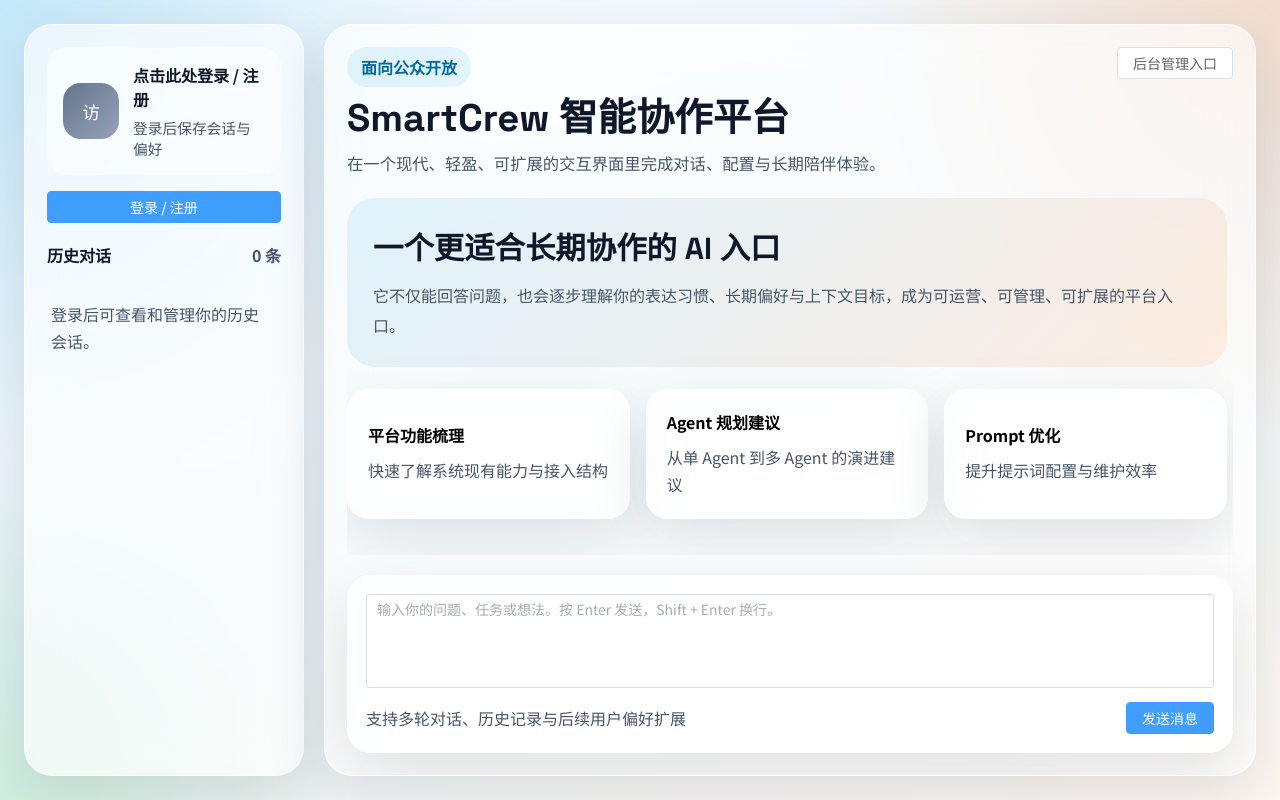
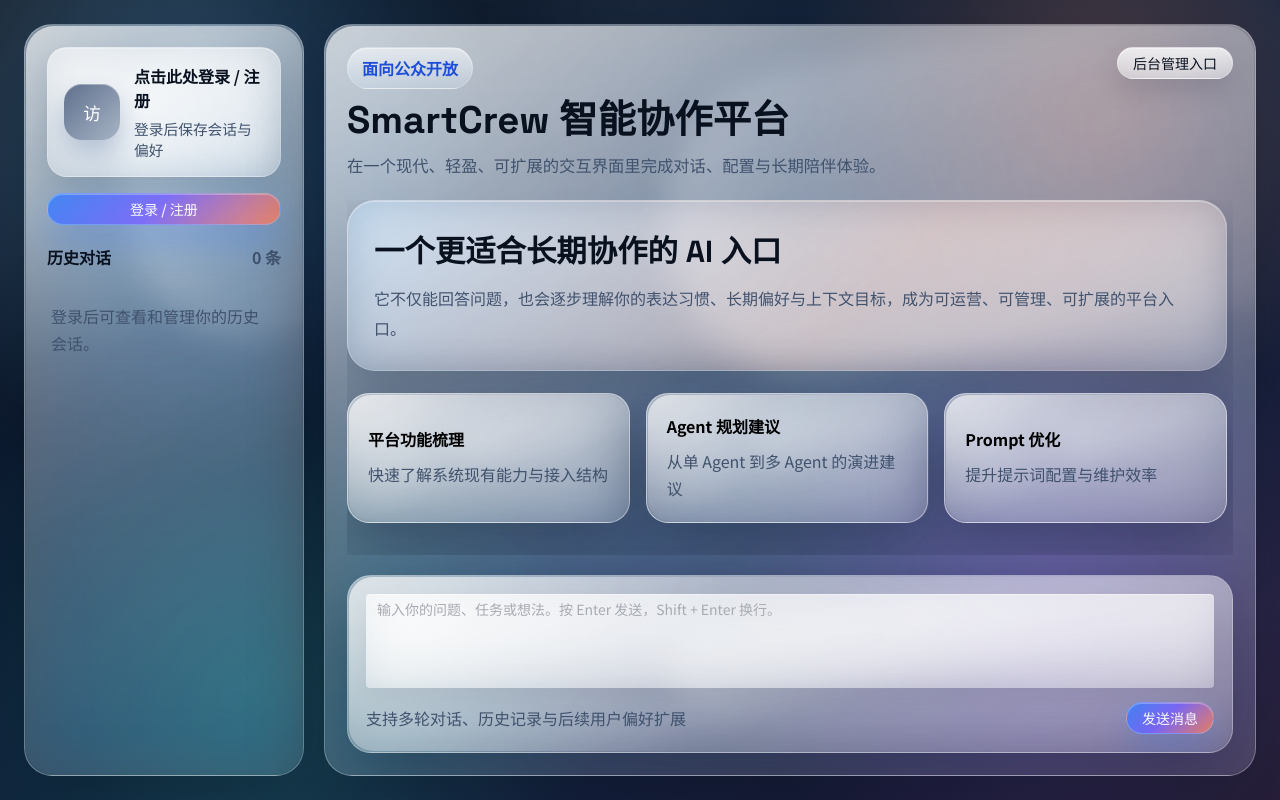
Before and after one commit to aa2386/smartcrew-agent, a Vue app in the folder smartcrew-ui/: page / in a window 1280 px wide. Built offline with nearby package versions, Linux system fonts and the light colour scheme.

Commit message:
style: 美化页面（玻璃质感）

```diff
--- a/smartcrew-ui/src/styles/base.scss
+++ b/smartcrew-ui/src/styles/base.scss
@@ -3,18 +3,22 @@
 :root {
   --sc-font-title: 'Space Grotesk', 'PingFang SC', sans-serif;
   --sc-font-body: 'Noto Sans SC', 'PingFang SC', sans-serif;
-  --sc-bg: #f4f8fb;
-  --sc-bg-deep: #dbeefe;
-  --sc-primary: #0ea5e9;
-  --sc-primary-deep: #0369a1;
-  --sc-accent: #f97316;
-  --sc-support: #22c55e;
-  --sc-text: #0f172a;
-  --sc-text-soft: #475569;
-  --sc-border: rgba(255, 255, 255, 0.48);
-  --sc-panel: rgba(255, 255, 255, 0.64);
-  --sc-panel-strong: rgba(255, 255, 255, 0.82);
-  --sc-shadow: 0 20px 60px rgba(15, 23, 42, 0.12);
+  --sc-bg: #08111f;
+  --sc-bg-deep: #13233d;
+  --sc-primary: #3b82f6;
+  --sc-primary-deep: #1d4ed8;
+  --sc-accent: #ff7b54;
+  --sc-support: #34d399;
+  --sc-text: #09111f;
+  --sc-text-soft: #40526d;
+  --sc-border: rgba(255, 255, 255, 0.26);
+  --sc-panel: rgba(248, 251, 255, 0.18);
+  --sc-panel-strong: rgba(255, 255, 255, 0.28);
+  --sc-shadow: 0 24px 70px rgba(3, 10, 24, 0.34);
+  --sc-shadow-soft: 0 14px 38px rgba(4, 14, 30, 0.18);
+  --sc-highlight: rgba(255, 255, 255, 0.7);
+  --sc-highlight-soft: rgba(255, 255, 255, 0.3);
+  --sc-overlay: rgba(7, 16, 30, 0.2);
   --sc-radius-lg: 28px;
   --sc-radius-md: 20px;
   --sc-radius-sm: 14px;
@@ -33,13 +37,43 @@ body,
 }
 
 body {
+  position: relative;
   font-family: var(--sc-font-body);
   color: var(--sc-text);
   background:
-    radial-gradient(circle at top left, rgba(14, 165, 233, 0.22), transparent 32%),
-    radial-gradient(circle at top right, rgba(249, 115, 22, 0.2), transparent 30%),
-    radial-gradient(circle at bottom left, rgba(34, 197, 94, 0.16), transparent 24%),
-    linear-gradient(160deg, #f7fbff 0%, #eef6fb 52%, #fef8f2 100%);
+    radial-gradient(circle at 14% 16%, rgba(110, 196, 255, 0.36), transparent 25%),
+    radial-gradient(circle at 86% 14%, rgba(255, 140, 96, 0.28), transparent 24%),
+    radial-gradient(circle at 20% 86%, rgba(61, 224, 180, 0.2), transparent 28%),
+    radial-gradient(circle at 82% 76%, rgba(165, 116, 255, 0.2), transparent 26%),
+    linear-gradient(145deg, #040b16 0%, #09182d 26%, #112542 58%, #1f1630 100%);
+}
+
+body::before,
+body::after {
+  content: '';
+  position: fixed;
+  inset: 0;
+  pointer-events: none;
+}
+
+body::before {
+  background:
+    linear-gradient(120deg, rgba(255, 255, 255, 0.1), transparent 22%, transparent 78%, rgba(255, 255, 255, 0.06)),
+    radial-gradient(circle at 50% 0%, rgba(255, 255, 255, 0.1), transparent 34%);
+  opacity: 0.7;
+}
+
+body::after {
+  background:
+    repeating-linear-gradient(
+      135deg,
+      rgba(255, 255, 255, 0.02) 0,
+      rgba(255, 255, 255, 0.02) 1px,
+      transparent 1px,
+      transparent 13px
+    );
+  mix-blend-mode: soft-light;
+  opacity: 0.35;
 }
 
 a {
@@ -62,11 +96,48 @@ select {
 }
 
 .glass-panel {
-  background: var(--sc-panel);
+  position: relative;
+  overflow: hidden;
+  isolation: isolate;
+  background:
+    linear-gradient(180deg, rgba(255, 255, 255, 0.34), rgba(255, 255, 255, 0.14)),
+    linear-gradient(135deg, rgba(255, 255, 255, 0.12), rgba(255, 255, 255, 0.02));
   border: 1px solid var(--sc-border);
   box-shadow: var(--sc-shadow);
-  backdrop-filter: blur(20px);
-  -webkit-backdrop-filter: blur(20px);
+  backdrop-filter: blur(30px) saturate(180%);
+  -webkit-backdrop-filter: blur(30px) saturate(180%);
+}
+
+.glass-panel::before,
+.glass-panel::after {
+  content: '';
+  position: absolute;
+  inset: 0;
+  pointer-events: none;
+}
+
+.glass-panel::before {
+  inset: 1px;
+  border-radius: inherit;
+  background:
+    linear-gradient(160deg, rgba(255, 255, 255, 0.44), rgba(255, 255, 255, 0.14) 32%, rgba(255, 255, 255, 0.02) 62%),
+    radial-gradient(circle at top left, rgba(255, 255, 255, 0.42), transparent 42%);
+  opacity: 0.92;
+}
+
+.glass-panel::after {
+  inset: auto -18% 58% 36%;
+  height: 42%;
+  border-radius: 999px;
+  background: linear-gradient(90deg, rgba(255, 255, 255, 0.44), rgba(255, 255, 255, 0.06));
+  filter: blur(16px);
+  opacity: 0.55;
+  transform: rotate(-10deg);
+}
+
+.glass-panel > * {
+  position: relative;
+  z-index: 1;
 }
 
 .section-title {
@@ -140,12 +211,226 @@ select {
 *::-webkit-scrollbar-thumb {
   border: 2px solid transparent;
   border-radius: 999px;
-  background: rgba(14, 165, 233, 0.24);
+  background: linear-gradient(180deg, rgba(255, 255, 255, 0.34), rgba(59, 130, 246, 0.28));
   background-clip: padding-box;
 }
 
 *::-webkit-scrollbar-track {
   background: transparent;
+}
+
+.user-card,
+.detail-item,
+.timeline-card,
+.conversation-item,
+.hero-copy {
+  border: 1px solid rgba(255, 255, 255, 0.22);
+  box-shadow: var(--sc-shadow-soft), inset 0 1px 0 rgba(255, 255, 255, 0.34);
+  backdrop-filter: blur(22px) saturate(170%);
+  -webkit-backdrop-filter: blur(22px) saturate(170%);
+}
+
+.message-item.assistant .message-bubble {
+  border: 1px solid rgba(255, 255, 255, 0.22);
+  box-shadow: var(--sc-shadow-soft), inset 0 1px 0 rgba(255, 255, 255, 0.28);
+  backdrop-filter: blur(24px) saturate(160%);
+  -webkit-backdrop-filter: blur(24px) saturate(160%);
+}
+
+.el-button {
+  --el-button-border-color: rgba(255, 255, 255, 0.22);
+  --el-button-hover-border-color: rgba(255, 255, 255, 0.4);
+  --el-button-active-border-color: rgba(255, 255, 255, 0.44);
+  --el-button-text-color: var(--sc-text);
+  border-radius: 999px;
+  box-shadow: 0 12px 28px rgba(4, 12, 24, 0.12), inset 0 1px 0 rgba(255, 255, 255, 0.38);
+  backdrop-filter: blur(22px) saturate(165%);
+  -webkit-backdrop-filter: blur(22px) saturate(165%);
+  background:
+    linear-gradient(180deg, rgba(255, 255, 255, 0.7), rgba(255, 255, 255, 0.26)),
+    rgba(255, 255, 255, 0.16);
+}
+
+.el-button:hover {
+  transform: translateY(-1px);
+  box-shadow: 0 16px 32px rgba(4, 12, 24, 0.16), inset 0 1px 0 rgba(255, 255, 255, 0.45);
+}
+
+.el-button--primary {
+  --el-button-text-color: #f8fbff;
+  --el-button-hover-text-color: #ffffff;
+  --el-button-active-text-color: #ffffff;
+  border-color: rgba(160, 214, 255, 0.38);
+  background:
+    linear-gradient(135deg, rgba(59, 130, 246, 0.92), rgba(114, 93, 255, 0.84) 46%, rgba(255, 123, 84, 0.8));
+  box-shadow:
+    0 18px 36px rgba(37, 99, 235, 0.28),
+    inset 0 1px 0 rgba(255, 255, 255, 0.28);
+}
+
+.el-button--primary:hover {
+  background:
+    linear-gradient(135deg, rgba(73, 145, 255, 0.96), rgba(124, 103, 255, 0.9) 46%, rgba(255, 137, 99, 0.84));
+}
+
+.el-input__wrapper,
+.el-textarea__inner,
+.el-select__wrapper,
+.el-input-number,
+.el-select-dropdown__item,
+.el-popper.is-light {
+  border-color: rgba(255, 255, 255, 0.22);
+}
+
+.el-input__wrapper,
+.el-select__wrapper,
+.el-input-number,
+.el-textarea__inner {
+  background:
+    linear-gradient(180deg, rgba(255, 255, 255, 0.56), rgba(255, 255, 255, 0.22)),
+    rgba(255, 255, 255, 0.14);
+  box-shadow:
+    inset 0 1px 0 rgba(255, 255, 255, 0.42),
+    0 10px 24px rgba(6, 15, 30, 0.08);
+  color: var(--sc-text);
+  backdrop-filter: blur(22px) saturate(160%);
+  -webkit-backdrop-filter: blur(22px) saturate(160%);
+}
+
+.el-input__wrapper.is-focus,
+.el-select__wrapper.is-focused,
+.el-textarea__inner:focus,
+.el-input-number:focus-within {
+  box-shadow:
+    0 0 0 1px rgba(117, 183, 255, 0.56),
+    0 0 0 5px rgba(59, 130, 246, 0.12),
+    inset 0 1px 0 rgba(255, 255, 255, 0.54),
+    0 12px 28px rgba(10, 24, 44, 0.12);
+}
+
+.el-dialog,
+.el-drawer,
+.el-message-box,
+.el-select-dropdown,
+.el-dropdown-menu,
+.el-picker-panel {
+  background:
+    linear-gradient(180deg, rgba(244, 248, 255, 0.82), rgba(232, 240, 255, 0.44)),
+    rgba(255, 255, 255, 0.18) !important;
+  border: 1px solid rgba(255, 255, 255, 0.28);
+  box-shadow:
+    0 28px 70px rgba(2, 8, 20, 0.28),
+    inset 0 1px 0 rgba(255, 255, 255, 0.54);
+  backdrop-filter: blur(34px) saturate(185%);
+  -webkit-backdrop-filter: blur(34px) saturate(185%);
+}
+
+.el-dialog,
+.el-message-box {
+  border-radius: 28px;
+}
+
+.el-drawer {
+  border-left: 1px solid rgba(255, 255, 255, 0.28);
+}
+
+.el-overlay {
+  background:
+    radial-gradient(circle at top, rgba(120, 187, 255, 0.18), transparent 34%),
+    rgba(3, 12, 24, 0.34) !important;
+  backdrop-filter: blur(16px);
+  -webkit-backdrop-filter: blur(16px);
+}
+
+.el-table {
+  --el-table-border-color: rgba(255, 255, 255, 0.16);
+  --el-table-header-bg-color: rgba(255, 255, 255, 0.14);
+  --el-table-row-hover-bg-color: rgba(255, 255, 255, 0.22);
+  --el-table-current-row-bg-color: rgba(145, 198, 255, 0.16);
+  --el-table-tr-bg-color: transparent;
+  --el-fill-color-lighter: rgba(255, 255, 255, 0.1);
+  background: transparent;
+  border-radius: 18px;
+  overflow: hidden;
+}
+
+.el-table::before,
+.el-table__inner-wrapper::before {
+  display: none;
+}
+
+.el-table th.el-table__cell,
+.el-table tr,
+.el-table td.el-table__cell,
+.el-table__body,
+.el-table__header-wrapper,
+.el-table__body-wrapper,
+.el-table__inner-wrapper {
+  background: transparent !important;
+}
+
+.el-table th.el-table__cell {
+  color: rgba(9, 17, 31, 0.72);
+  font-weight: 700;
+}
+
+.el-table .cell {
+  color: var(--sc-text);
+}
+
+.el-tag {
+  border-radius: 999px;
+  border-color: rgba(255, 255, 255, 0.22);
+  background:
+    linear-gradient(180deg, rgba(255, 255, 255, 0.64), rgba(255, 255, 255, 0.24)),
+    rgba(255, 255, 255, 0.16);
+  box-shadow: inset 0 1px 0 rgba(255, 255, 255, 0.38);
+  backdrop-filter: blur(18px) saturate(160%);
+  -webkit-backdrop-filter: blur(18px) saturate(160%);
+}
+
+.el-menu {
+  --el-menu-hover-bg-color: rgba(255, 255, 255, 0.2);
+  --el-menu-active-color: var(--sc-primary-deep);
+  background: transparent;
+}
+
+.el-menu-item,
+.el-sub-menu__title {
+  border-radius: 16px;
+  margin-bottom: 6px;
+}
+
+.el-menu-item.is-active {
+  background:
+    linear-gradient(135deg, rgba(255, 255, 255, 0.58), rgba(255, 255, 255, 0.24)),
+    rgba(120, 188, 255, 0.12);
+  box-shadow:
+    0 10px 24px rgba(10, 24, 44, 0.08),
+    inset 0 1px 0 rgba(255, 255, 255, 0.42);
+}
+
+.el-switch__core,
+.el-switch.is-checked .el-switch__core {
+  border-color: rgba(255, 255, 255, 0.24);
+  box-shadow: inset 0 1px 0 rgba(255, 255, 255, 0.4);
+}
+
+.el-switch__core {
+  background: rgba(255, 255, 255, 0.38);
+}
+
+.el-switch.is-checked .el-switch__core {
+  background: linear-gradient(135deg, rgba(59, 130, 246, 0.92), rgba(73, 195, 255, 0.78));
+}
+
+.el-descriptions,
+.el-descriptions__body,
+.el-descriptions__table,
+.el-descriptions__cell,
+.el-descriptions__label,
+.el-descriptions__content {
+  background: transparent !important;
 }
 
 @media (prefers-reduced-motion: reduce) {
--- a/smartcrew-ui/src/views/admin/AdminConversationsView.vue
+++ b/smartcrew-ui/src/views/admin/AdminConversationsView.vue
@@ -168,7 +168,9 @@ function formatDate(value?: string) {
 .timeline-card {
   padding: 16px;
   border-radius: 18px;
-  background: rgba(255, 255, 255, 0.58);
+  background:
+    linear-gradient(180deg, rgba(255, 255, 255, 0.34), rgba(255, 255, 255, 0.14)),
+    rgba(255, 255, 255, 0.08);
 
   p {
     margin: 12px 0 0;
--- a/smartcrew-ui/src/views/admin/AdminUsersView.vue
+++ b/smartcrew-ui/src/views/admin/AdminUsersView.vue
@@ -334,7 +334,9 @@ function formatDate(value?: string) {
   gap: 6px;
   padding: 14px 16px;
   border-radius: 16px;
-  background: rgba(255, 255, 255, 0.52);
+  background:
+    linear-gradient(180deg, rgba(255, 255, 255, 0.34), rgba(255, 255, 255, 0.14)),
+    rgba(255, 255, 255, 0.08);
 
   span {
     color: var(--sc-text-soft);
--- a/smartcrew-ui/src/views/public/PublicChatView.vue
+++ b/smartcrew-ui/src/views/public/PublicChatView.vue
@@ -280,7 +280,9 @@ function formatTime(value?: string) {
   align-items: center;
   padding: 16px;
   border-radius: 20px;
-  background: rgba(255, 255, 255, 0.52);
+  background:
+    linear-gradient(180deg, rgba(255, 255, 255, 0.34), rgba(255, 255, 255, 0.14)),
+    rgba(255, 255, 255, 0.08);
 
   p {
     margin: 6px 0 0;
@@ -298,11 +300,14 @@ function formatTime(value?: string) {
   color: white;
   font-family: var(--sc-font-title);
   font-size: 1.1rem;
-  background: linear-gradient(135deg, var(--sc-primary), var(--sc-accent));
+  box-shadow:
+    0 14px 26px rgba(21, 59, 120, 0.24),
+    inset 0 1px 0 rgba(255, 255, 255, 0.34);
+  background: linear-gradient(135deg, rgba(59, 130, 246, 0.96), rgba(255, 123, 84, 0.82));
 }
 
 .avatar.guest {
-  background: linear-gradient(135deg, #64748b, #94a3b8);
+  background: linear-gradient(135deg, rgba(89, 107, 137, 0.96), rgba(148, 163, 184, 0.78));
 }
 
 .sidebar-actions {
@@ -332,12 +337,17 @@ function formatTime(value?: string) {
   grid-template-rows: auto minmax(0, 1fr) auto;
   gap: 6px;
   min-height: 110px;
-  border: 1px solid transparent;
+  border: 1px solid rgba(255, 255, 255, 0.18);
   border-radius: 18px;
   padding: 14px;
   text-align: left;
-  background: rgba(255, 255, 255, 0.48);
-  transition: border-color 0.2s ease, transform 0.2s ease, background 0.2s ease;
+  background:
+    linear-gradient(180deg, rgba(255, 255, 255, 0.34), rgba(255, 255, 255, 0.14)),
+    rgba(255, 255, 255, 0.08);
+  box-shadow:
+    0 12px 30px rgba(7, 18, 34, 0.12),
+    inset 0 1px 0 rgba(255, 255, 255, 0.3);
+  transition: border-color 0.2s ease, transform 0.2s ease, background 0.2s ease, box-shadow 0.2s ease;
 
   strong,
   span,
@@ -373,8 +383,13 @@ function formatTime(value?: string) {
 
 .conversation-item:hover,
 .conversation-item.active {
-  border-color: rgba(14, 165, 233, 0.4);
-  background: rgba(255, 255, 255, 0.82);
+  border-color: rgba(163, 213, 255, 0.42);
+  background:
+    linear-gradient(180deg, rgba(255, 255, 255, 0.52), rgba(255, 255, 255, 0.22)),
+    rgba(152, 198, 255, 0.1);
+  box-shadow:
+    0 16px 34px rgba(10, 24, 44, 0.16),
+    inset 0 1px 0 rgba(255, 255, 255, 0.42);
   transform: translateY(-1px);
 }
 
@@ -418,7 +433,11 @@ function formatTime(value?: string) {
   padding: 8px 14px;
   border-radius: 999px;
   color: var(--sc-primary-deep);
-  background: rgba(14, 165, 233, 0.1);
+  border: 1px solid rgba(255, 255, 255, 0.24);
+  background:
+    linear-gradient(180deg, rgba(255, 255, 255, 0.58), rgba(255, 255, 255, 0.18)),
+    rgba(126, 190, 255, 0.08);
+  box-shadow: inset 0 1px 0 rgba(255, 255, 255, 0.42);
   font-weight: 700;
 }
 
@@ -435,8 +454,8 @@ function formatTime(value?: string) {
   padding: 26px;
   border-radius: 28px;
   background:
-    linear-gradient(135deg, rgba(14, 165, 233, 0.12), rgba(249, 115, 22, 0.12)),
-    rgba(255, 255, 255, 0.56);
+    linear-gradient(135deg, rgba(130, 196, 255, 0.22), rgba(255, 123, 84, 0.12) 58%, rgba(255, 255, 255, 0.12)),
+    rgba(255, 255, 255, 0.12);
 
   h2 {
     margin: 0 0 12px;
@@ -519,13 +538,18 @@ function formatTime(value?: string) {
 
 .message-item.assistant .message-bubble {
   border-top-left-radius: 10px;
-  background: rgba(255, 255, 255, 0.74);
+  background:
+    linear-gradient(180deg, rgba(255, 255, 255, 0.42), rgba(255, 255, 255, 0.16)),
+    rgba(255, 255, 255, 0.08);
 }
 
 .message-item.user .message-bubble {
   color: white;
   border-top-right-radius: 10px;
-  background: linear-gradient(135deg, var(--sc-primary), var(--sc-accent));
+  box-shadow:
+    0 16px 34px rgba(30, 64, 175, 0.24),
+    inset 0 1px 0 rgba(255, 255, 255, 0.2);
+  background: linear-gradient(135deg, rgba(59, 130, 246, 0.96), rgba(108, 92, 255, 0.9), rgba(255, 123, 84, 0.86));
 }
 
 .composer {
```
Also changed, not shown: smartcrew-ui/src/layouts/AdminLayout.vue (+9 -2 lines).
